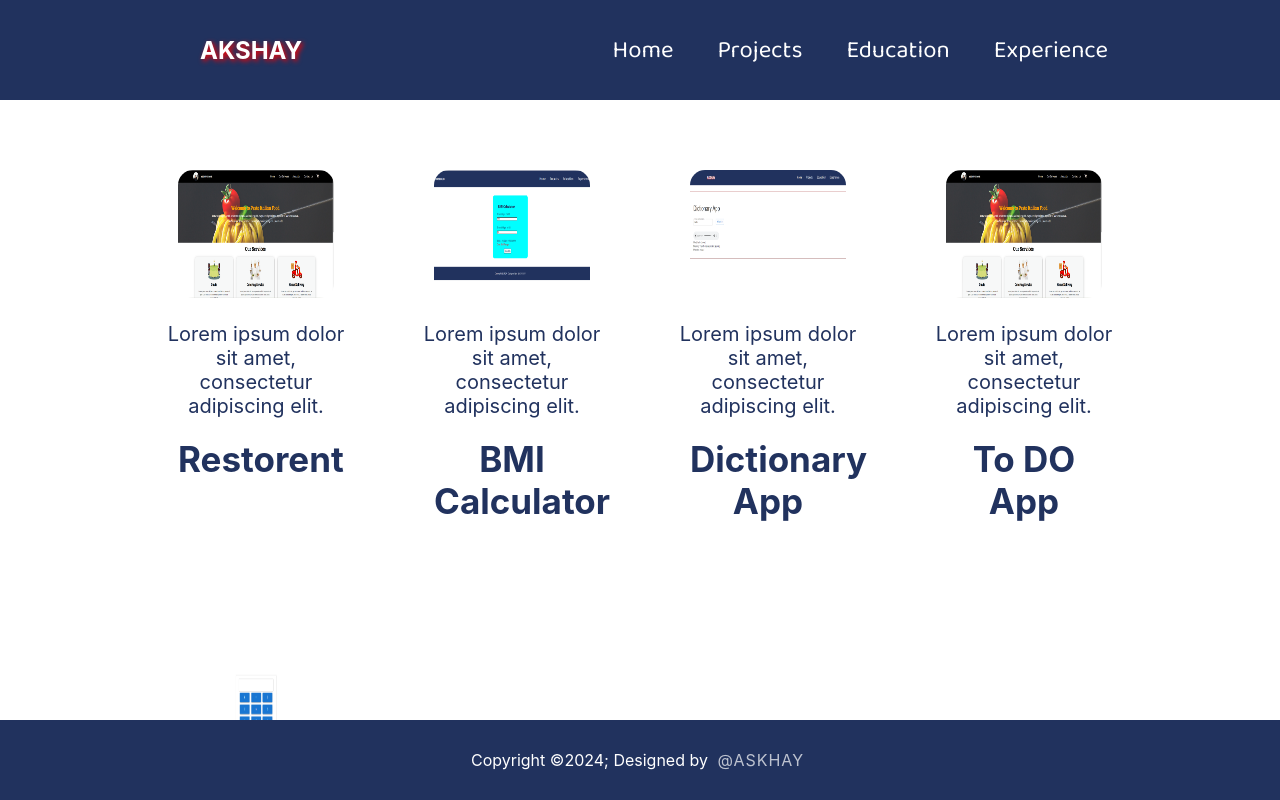
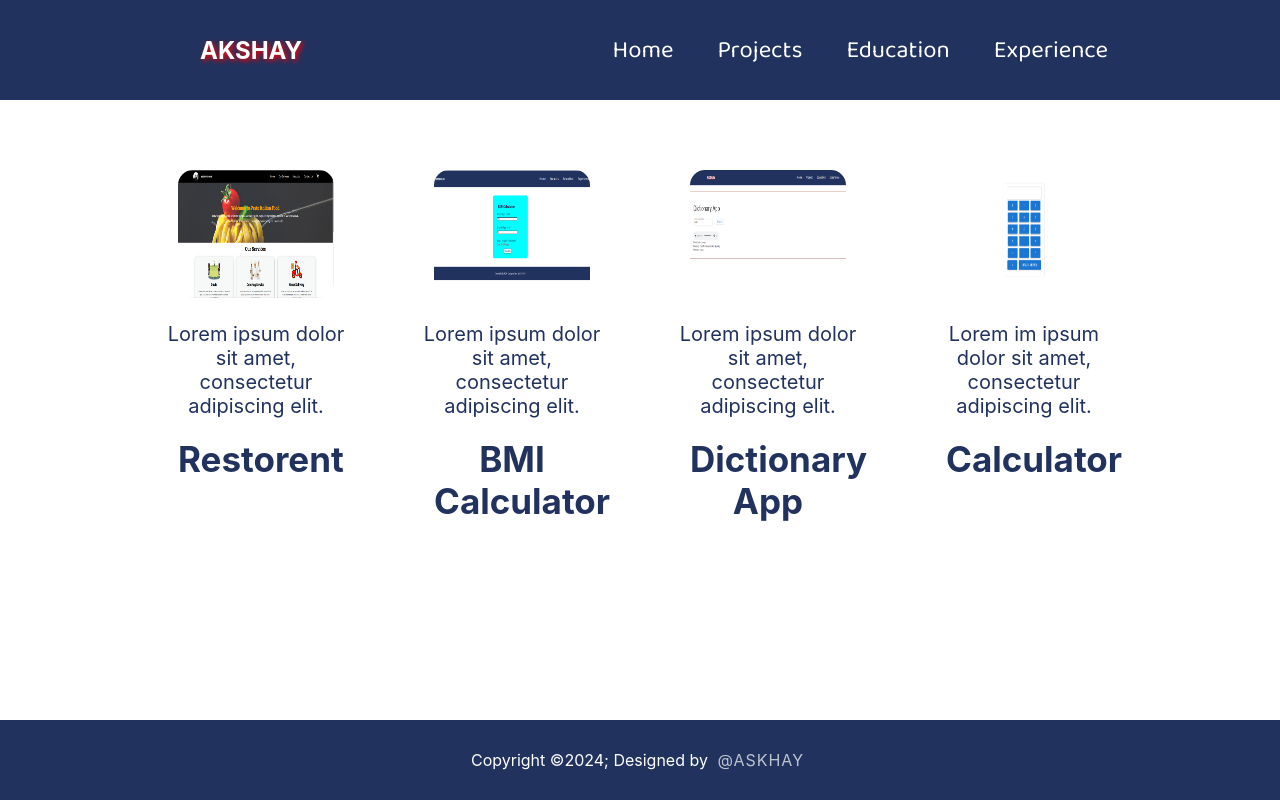
Before and after one commit to Akshaykumar3112/Akshaykumar3112.github.io, a React (Create React App) app: page /projects in a window 1280 px wide. Shown: the top 800 px of the page. Built offline with nearby package versions, Linux system fonts and the light colour scheme.

Commit message:
to do app removel

```diff
--- a/src/App.js
+++ b/src/App.js
@@ -12,7 +12,6 @@ import Home from './Home';
 import Projects from './Projects';
 import BmiCalculator from './bmicalculator/BmiCalculator';
 import Dictionary from './dictionary/Dictionary';
-import ToDOApp from './ToDoApp/ToDoApp';
 import Calculator from './calculator/Calculator';
 
 
@@ -29,7 +28,6 @@ function App() {
             <Route path='/projects/restorent' element={<Restorent/>}/>
             <Route path='/projects/bmicalculator' element={<BmiCalculator/>}/>
             <Route path='/projects/dictionary' element={<Dictionary/>}/>
-            <Route path='/projects/todoapp' element={<ToDOApp/>}/>
             <Route path='/projects/calculator' element={<Calculator/>}/>
 
             <Route path='/restorent/ourservices' element={<OurServices/>}/>
--- a/src/Projects.js
+++ b/src/Projects.js
@@ -48,19 +48,7 @@ function Projects(){
                     </div>
                 </Link>
 
-                <Link  to="/projects/todoapp">
-                    <div className='cardlist'>
-                        <div className='card'>
-                            <img src={Restorent} alt="" />
-                        </div>
-                        <div className='card-info'>
-                            <p>Lorem ipsum dolor sit amet, consectetur adipiscing elit.</p>
-                        </div>
-                        <div className='title'>
-                            <h1>To DO App</h1>
-                        </div>
-                    </div>
-                </Link>
+
                 <Link  to="/projects/calculator">
                     <div className='cardlist'>
                         <div className='card'>
--- a/src/ToDoApp/ToDoApp.js
+++ b/src/ToDoApp/ToDoApp.js
@@ -116,37 +116,7 @@ function ToDOApp(){
                         </Paper>
                     </CardContent>
                 </Card>
-                <Card my={20} sx={{ maxWidth: 345, marginTop:'50px' }} >
-                    <CardHeader
-                        avatar={
-                        <Avatar sx={{ bgcolor: 'red' }} aria-label="recipe">
-                            R
-                        </Avatar>
-                        }
 
-                        title="Bela"
-                        subheader="September 14, 2016"
-                    />
-                    <CardContent>
-                        <Paper key={1} elevation={3} sx={{lineHeight:'30px', marginTop:'10px' }} >
-                               <Typography variant="h5" p={1} useFlexGap>
-                                Buy Milk
-                                </Typography>
-                        </Paper>
-
-                        <Paper key={2} elevation={3} sx={{lineHeight:'30px', marginTop:'10px'}} >
-                               <Typography variant="h5" p={1} useFlexGap>
-                                Drink Milk
-                                </Typography>
-                        </Paper>
-
-                        <Paper key={2} elevation={3} sx={{lineHeight:'30px', marginTop:'10px'}} >
-                               <Typography variant="h5" p={1} useFlexGap>
-                                 Study physics
-                                </Typography>
-                        </Paper>
-                    </CardContent>
-                </Card>
             </Box>
         </Container>
     );
```
